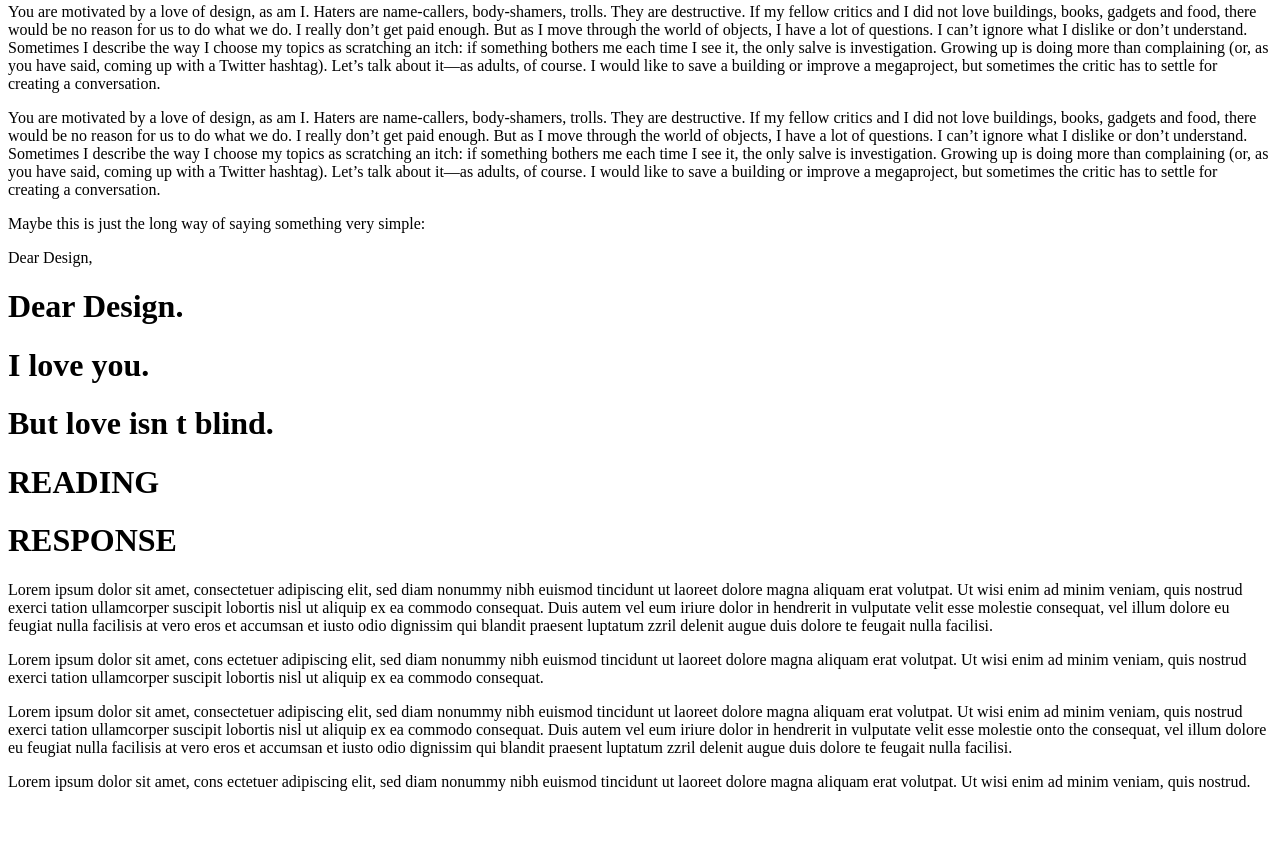
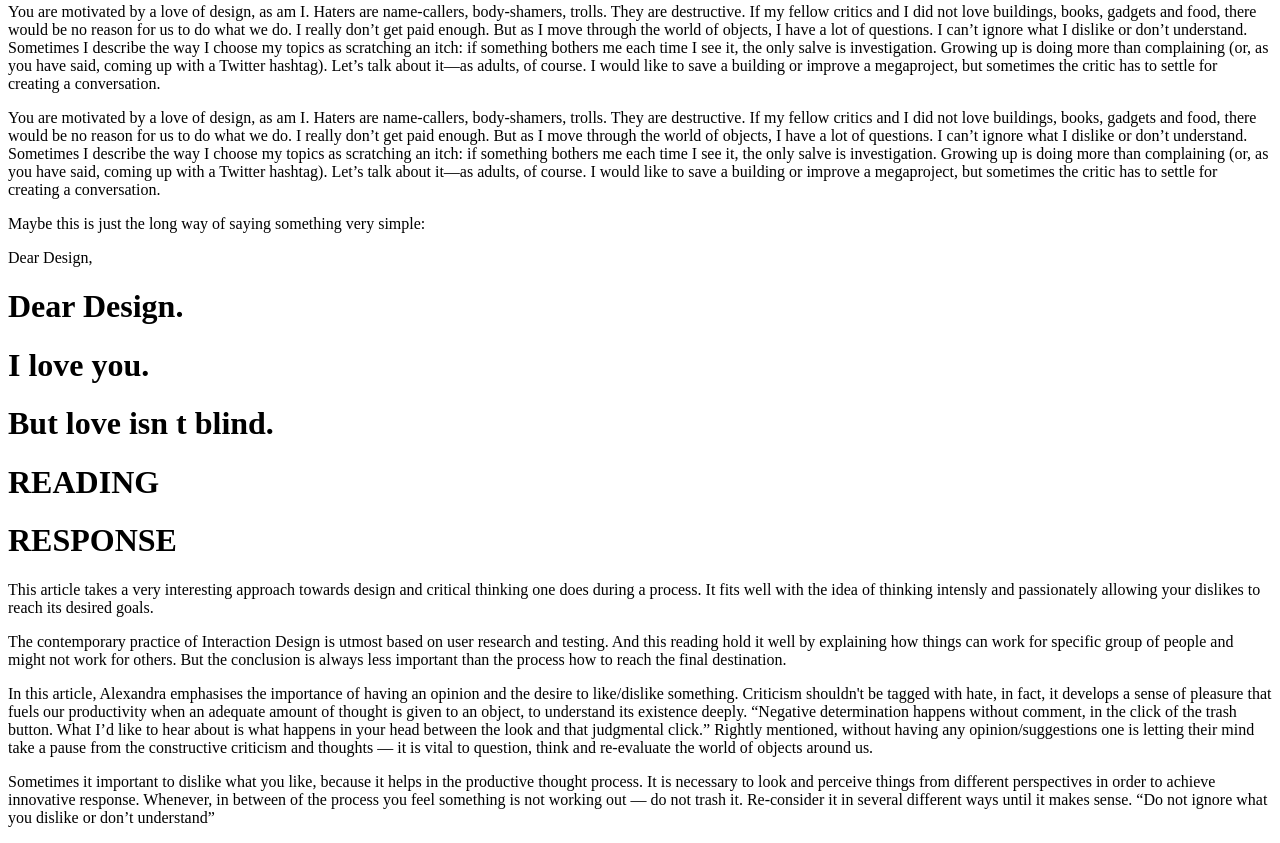
Before and after one commit to fahila19/Manuscript, a plain HTML site: page index.html in a window 1280 px wide. Shown: the part 861-1704 px from the top of the page. Before the commit the page ends 1668 px from the top, so only its background shows below. Drawn offline with Linux system fonts and the light colour scheme.

Commit message:
Update index.html

```diff
--- a/index.html
+++ b/index.html
@@ -40,9 +40,9 @@
  <h1>READING</h1>
  <h1>RESPONSE</h1>
 
- <P>Lorem ipsum dolor sit amet, consectetuer adipiscing elit, sed diam nonummy nibh euismod tincidunt ut laoreet dolore magna aliquam erat volutpat. Ut wisi enim ad minim veniam, quis nostrud exerci tation ullamcorper suscipit lobortis nisl ut aliquip ex ea commodo consequat. Duis autem vel eum iriure dolor in hendrerit in vulputate velit esse molestie consequat, vel illum dolore eu feugiat nulla facilisis at vero eros et accumsan et iusto odio dignissim qui blandit praesent luptatum zzril delenit augue duis dolore te feugait nulla facilisi.</P>
-<P>Lorem ipsum dolor sit amet, cons ectetuer adipiscing elit, sed diam nonummy nibh euismod tincidunt ut laoreet dolore magna aliquam erat volutpat. Ut wisi enim ad minim veniam, quis nostrud exerci tation ullamcorper suscipit lobortis nisl ut aliquip ex ea commodo consequat.</P>
-<P>Lorem ipsum dolor sit amet, consectetuer adipiscing elit, sed diam nonummy nibh euismod tincidunt ut laoreet dolore magna aliquam erat volutpat. Ut wisi enim ad minim veniam, quis nostrud exerci tation ullamcorper suscipit lobortis nisl ut aliquip ex ea commodo consequat. Duis autem vel eum iriure dolor in hendrerit in vulputate velit esse molestie onto the consequat, vel illum dolore eu feugiat nulla facilisis at vero eros et accumsan et iusto odio dignissim qui blandit praesent luptatum zzril delenit augue duis dolore te feugait nulla facilisi.</P>
-<P>Lorem ipsum dolor sit amet, cons ectetuer adipiscing elit, sed diam nonummy nibh euismod tincidunt ut laoreet dolore magna aliquam erat volutpat. Ut wisi enim ad minim veniam, quis nostrud.</P>
+ <P>This article takes a very interesting approach towards design and critical thinking one does during a process. It fits well with the idea of thinking intensly and passionately allowing your dislikes to reach its desired goals.</p>
+<P>The contemporary practice of Interaction Design is utmost based on user research and testing. And this reading hold it well by explaining how things can work for specific group of people and might not work for others. But the conclusion is always less important than the process how to reach the final destination.</p>
+<P>In this article, Alexandra emphasises the importance of having an opinion and the desire to like/dislike something. Criticism shouldn't be tagged with hate, in fact, it develops a sense of pleasure that fuels our productivity when an adequate amount of thought is given to an object, to understand its existence deeply. “Negative determination happens without comment, in the click of the trash button. What I’d like to hear about is what happens in your head between the look and that judgmental click.”  Rightly mentioned, without having any opinion/suggestions one is letting their mind take a pause from the constructive criticism and thoughts — it is vital to question, think and re-evaluate the world of objects around us.</p>
+<P>Sometimes it important to dislike what you like, because it helps in the productive thought process. It is necessary to look and perceive things from different perspectives in order to achieve innovative response. Whenever, in between of the process you feel something is not working out — do not trash it. Re-consider it in several different ways until it makes sense. “Do not ignore what you dislike or don’t understand”</p>
 </body>
 </html>
```
